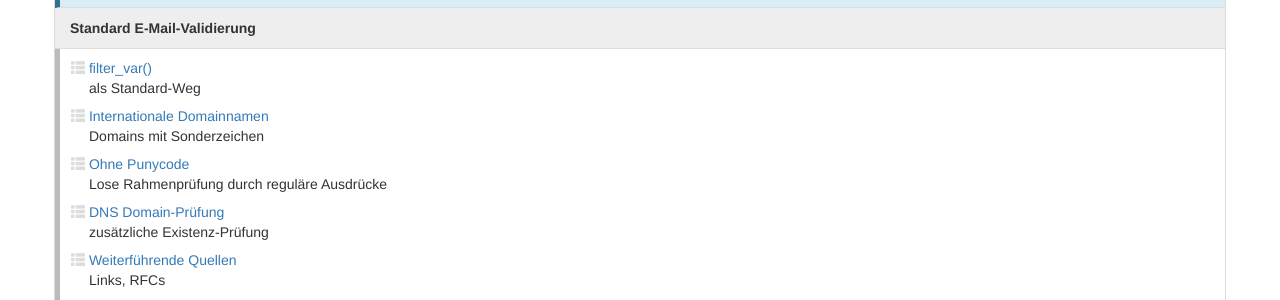
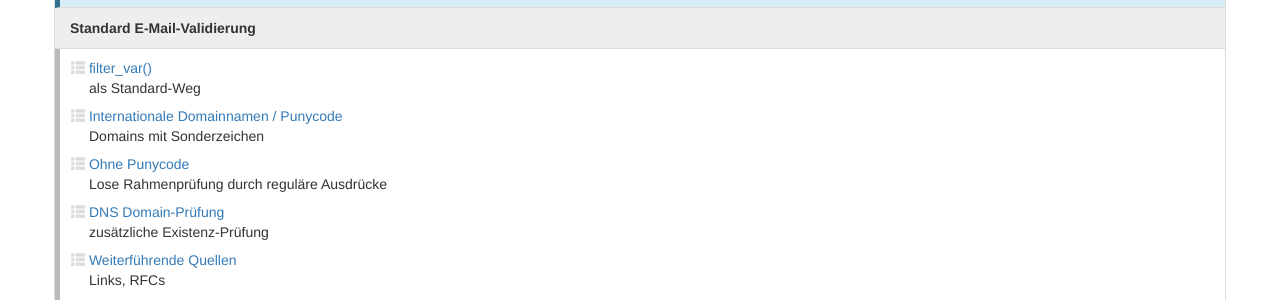
Before and after one commit to php-de/php-de.github.io, a Jekyll site: the page built from email/standard-mail-validation.md, in a window 1280 px wide and 900 px high. Shown: the part 205-505 px from the top of the window. Built offline with Jekyll 4.4.1, drawn with Linux system fonts in a browser that asks for light colours; nearby versions of some CDN libraries.

Commit message:
Update standard-mail-validation.md

```diff
--- a/email/standard-mail-validation.md
+++ b/email/standard-mail-validation.md
@@ -19,7 +19,7 @@ inhalt:
         anchor: filtervar
         simple: "als Standard-Weg"
 
-    -   name: "Internationale Domainnamen"
+    -   name: "Internationale Domainnamen / Punycode"
         anchor: internationalisierte-domainnamen-idn
         simple: "Domains mit Sonderzeichen"
 
```
